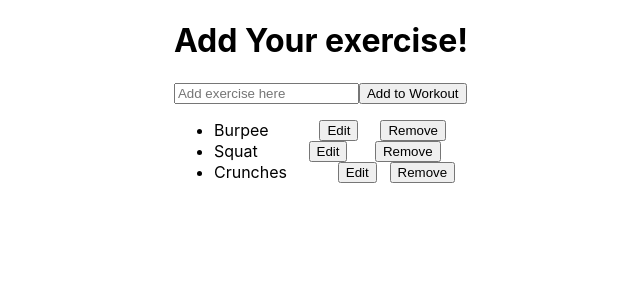
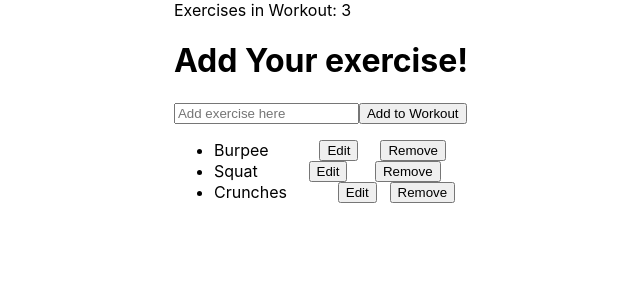
Before and after one commit to BrettSeifried/Shopping-list, a React (Create React App) app: page / in a window 1280 px wide. Shown: the top 300 px of the page, without its empty margins (319-959 px from the left). Built offline with nearby package versions, Linux system fonts and the light colour scheme.

Commit message:
working counter in header

```diff
--- a/src/App.js
+++ b/src/App.js
@@ -1,8 +1,15 @@
 import './App.css';
+import Header from './components/Header';
 import Workout from './components/workout';
+import { PlannerProvider } from './WorkContext/workContext';
 
 function App() {
-  return <Workout />;
+  return (
+    <PlannerProvider>
+      <Header />
+      <Workout />
+    </PlannerProvider>
+  );
 }
 
 export default App;
--- /dev/null
+++ b/src/WorkContext/workContext.jsx
@@ -0,0 +1,86 @@
+import React, { createContext, useContext, useReducer } from 'react';
+import { initialData } from '../data/initialData';
+
+const nextId = 3;
+const workOut = initialData;
+
+function workReducer(items, action) {
+  switch (action.type) {
+    case 'added': {
+      return [
+        ...items,
+        {
+          id: action.id,
+          text: action.text,
+        },
+      ];
+    }
+    case 'edit': {
+      return items.map((item) => {
+        if (item.id === action.task.id) {
+          return action.task;
+        }
+        return item;
+      });
+    }
+    case 'delete': {
+      return items.filter((item) => item.id !== action.id);
+    }
+    default: {
+      throw Error(`you confused the Matrix with ${action.id}`);
+    }
+  }
+}
+
+export const PlannerContext = createContext();
+
+// export default function Workout() {
+const PlannerProvider = ({ children }) => {
+  const [work, dispatch] = useReducer(workReducer, workOut);
+
+  const handleAddWork = (text) => {
+    dispatch({
+      type: 'added',
+      id: nextId + 1,
+      text,
+    });
+  };
+
+  const handleChangeWork = (task) => {
+    dispatch({
+      type: 'edit',
+      task,
+    });
+  };
+
+  const handleDeleteWork = (taskId) => {
+    dispatch({
+      type: 'delete',
+      id: taskId,
+    });
+  };
+  return (
+    <PlannerContext.Provider
+      value={{
+        work,
+        handleAddWork,
+        handleChangeWork,
+        handleDeleteWork,
+      }}
+    >
+      {children}
+    </PlannerContext.Provider>
+  );
+};
+
+const useWorkOuts = () => {
+  const context = useContext(PlannerContext);
+
+  if (context === undefined) {
+    throw new Error('useEntries must be used within a PlannerProvider, dummy');
+  }
+
+  return context;
+};
+
+export { PlannerProvider, useWorkOuts };
--- /dev/null
+++ b/src/components/Header.jsx
@@ -0,0 +1,8 @@
+import React from 'react';
+import { useWorkOuts } from '../WorkContext/workContext';
+
+export default function Header() {
+  const { work } = useWorkOuts();
+
+  return <div>{` Exercises in Workout: ${work.length}`}</div>;
+}
--- a/src/components/workout.jsx
+++ b/src/components/workout.jsx
@@ -1,64 +1,11 @@
-import React, { useReducer } from 'react';
-import { initialData } from '../data/initialData';
+import React from 'react';
 import AddWork from '../views/AddWork';
 import ListWork from '../views/ListWork';
 import './workout.css';
-
-const nextId = 3;
-const workOut = initialData;
-
-function workReducer(items, action) {
-  switch (action.type) {
-    case 'added': {
-      return [
-        ...items,
-        {
-          id: action.id,
-          text: action.text,
-        },
-      ];
-    }
-    case 'edit': {
-      return items.map((item) => {
-        if (item.id === action.task.id) {
-          return action.task;
-        }
-        return item;
-      });
-    }
-    case 'delete': {
-      return items.filter((item) => item.id !== action.id);
-    }
-    default: {
-      throw Error(`you confused the Matrix with ${action.id}`);
-    }
-  }
-}
+import { useWorkOuts } from '../WorkContext/workContext';
 
 export default function Workout() {
-  const [work, dispatch] = useReducer(workReducer, workOut);
-
-  const handleAddWork = (text) => {
-    dispatch({
-      type: 'added',
-      id: nextId + 1,
-      text,
-    });
-  };
-
-  const handleChangeWork = (task) => {
-    dispatch({
-      type: 'edit',
-      task,
-    });
-  };
-
-  const handleDeleteWork = (taskId) => {
-    dispatch({
-      type: 'delete',
-      id: taskId,
-    });
-  };
+  const { work, handleAddWork, handleChangeWork, handleDeleteWork } = useWorkOuts();
 
   return (
     <>
```
Also changed, not shown: 1 other file (tests, documents, lock files or other folders).
